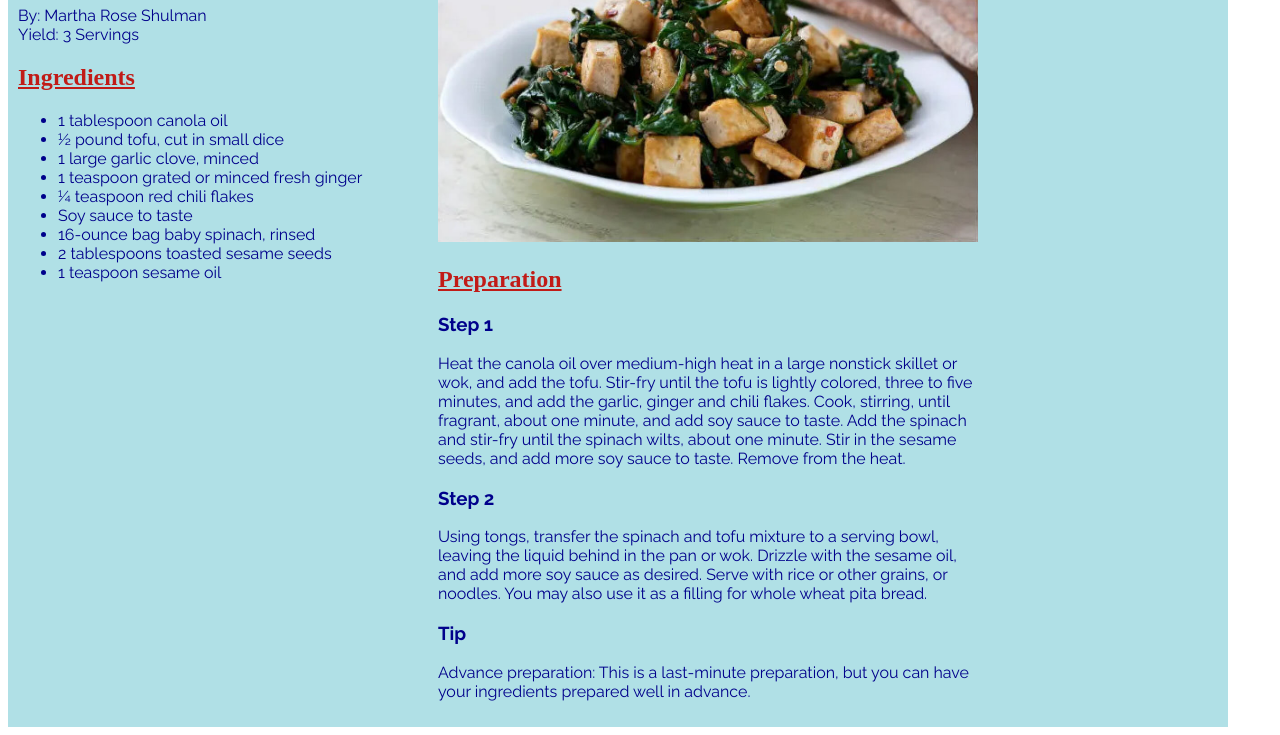
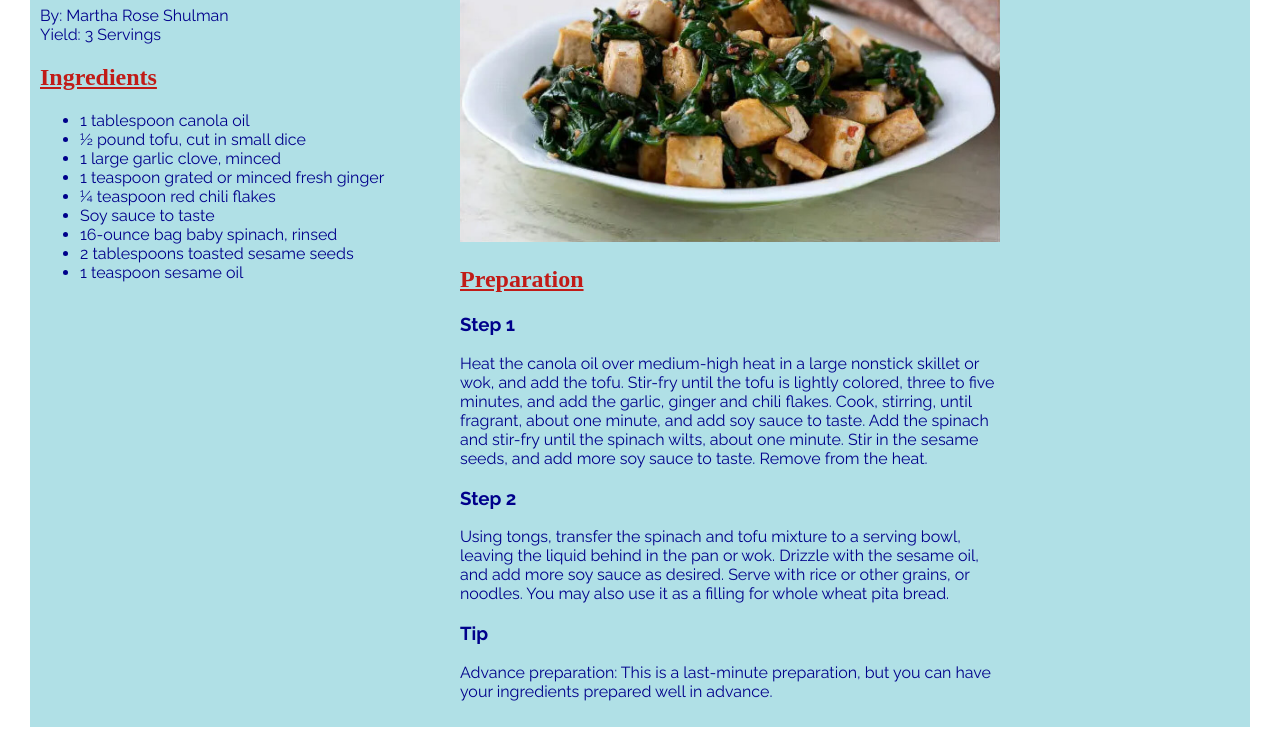
Before and after one commit to ggiangt/exercise7, a plain HTML site: page index.html in a window 1280 px wide. Shown: the part 135-870 px from the top of the page. Drawn offline with Linux system fonts and the light colour scheme; a web font is replaced by a local one.

Commit message:
exercise7

```diff
--- a/index.html
+++ b/index.html
@@ -36,7 +36,7 @@
 
   .container {
   width: 1200px;
-  overflow: auto;
+  margin: auto;
   display: flex;
   padding: 10px;
   background-color: powderblue; }
```
